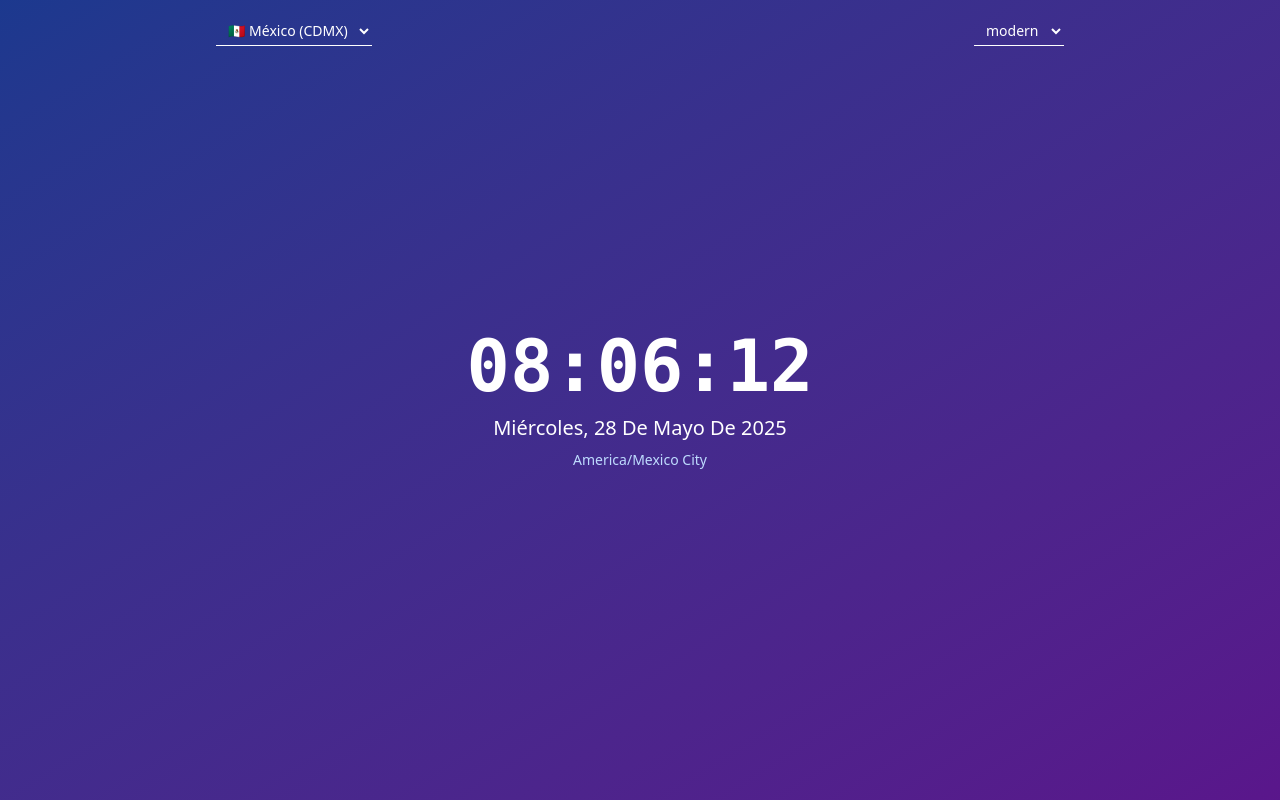
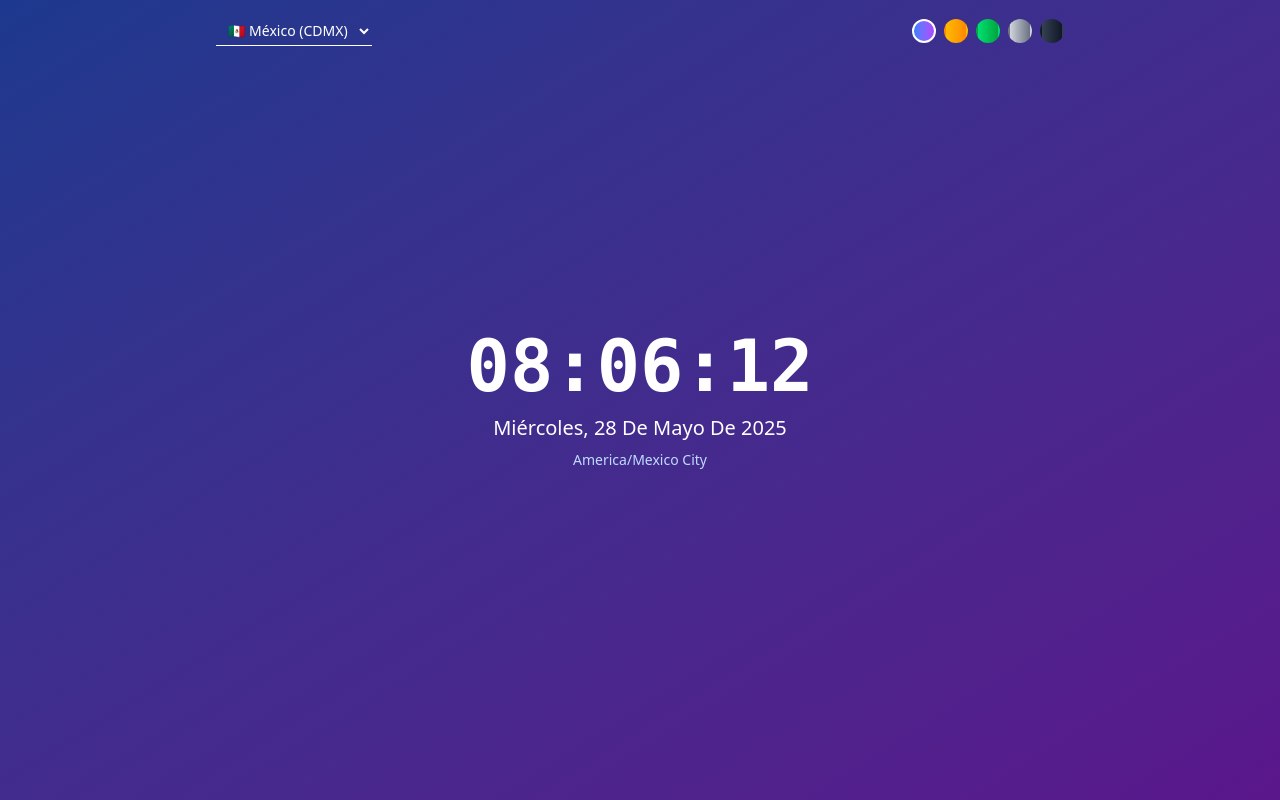
Before and after one commit to AdrianGerman/universal-time, a React (Vite) app: page / in a window 1280 px wide. Built offline with nearby package versions, Linux system fonts and the light colour scheme.

Commit message:
theme and theme selector

```diff
--- a/src/components/ThemeSelector.jsx
+++ b/src/components/ThemeSelector.jsx
@@ -1,20 +1,20 @@
 import React from "react"
+import { themes } from "../utils/themes"
 
 const ThemeSelector = ({ currentTheme, onThemeChange }) => {
-  const themes = ["modern", "classic", "neon", "minimal", "dark"]
-
   return (
-    <select
-      value={currentTheme}
-      onChange={(e) => onThemeChange(e.target.value)}
-      className="bg-transparent border-b border-white text-white px-2 py-1 text-sm outline-none"
-    >
+    <div className="flex gap-2 items-center">
       {themes.map((theme) => (
-        <option key={theme} value={theme} className="text-black">
-          {theme}
-        </option>
+        <button
+          key={theme.value}
+          onClick={() => onThemeChange(theme.value)}
+          className={`w-6 h-6 rounded-full border-2 ${
+            currentTheme === theme.value ? "border-white" : "border-transparent"
+          } ${theme.color}`}
+          title={theme.label}
+        ></button>
       ))}
-    </select>
+    </div>
   )
 }
 
--- /dev/null
+++ b/src/utils/themes.js
@@ -0,0 +1,27 @@
+export const themes = [
+  {
+    value: "modern",
+    label: "Moderno",
+    color: "bg-gradient-to-r from-blue-500 to-purple-500"
+  },
+  {
+    value: "classic",
+    label: "Clásico",
+    color: "bg-gradient-to-r from-amber-400 to-orange-400"
+  },
+  {
+    value: "neon",
+    label: "Neón",
+    color: "bg-gradient-to-r from-green-400 to-green-600"
+  },
+  {
+    value: "minimal",
+    label: "Minimal",
+    color: "bg-gradient-to-r from-gray-300 to-gray-500"
+  },
+  {
+    value: "dark",
+    label: "Oscuro",
+    color: "bg-gradient-to-r from-gray-700 to-gray-900"
+  }
+]
```
